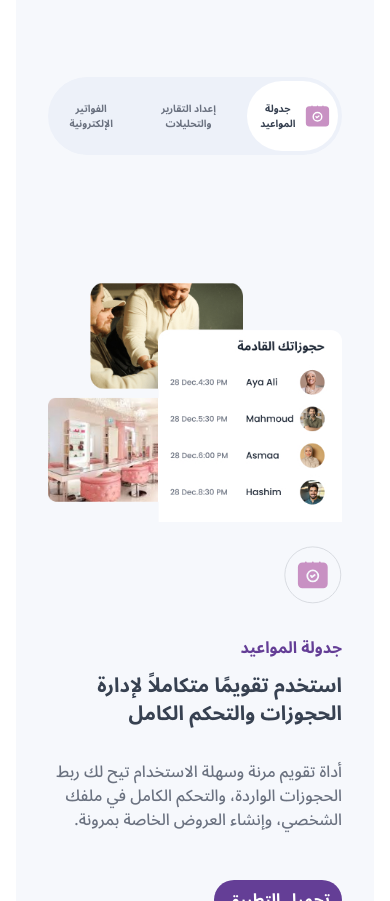
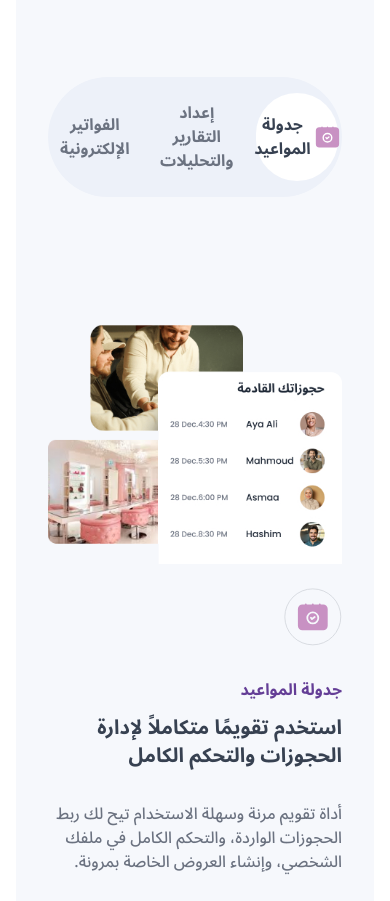
Before and after one commit to MaElsawy/Kadi-saloon, a website: page index.html in a window 390 px wide. Shown: the part 4879-5780 px from the top of the page. Drawn offline with Linux system fonts and the light colour scheme; a web font is replaced by a local one.

Commit message:
text-[8px]

```diff
--- a/index.html
+++ b/index.html
@@ -186,19 +186,19 @@
                 <div>
                     <button id="Table-btn" onclick="showTable()" class="flex justify-center items-center m-1 pb-5 pt-5 pr-2 pl-2 lg:m-3 lg:pr-10 lg:pl-10 bg-white rounded-full">
                         <img id="Booking_1" class="md:ml-2 ml-1" src="assets/imgs/Booking_1.svg" alt="">
-                        <p id="Table-p" class="text-[10px] md:text-base font-bold text-third">جدولة المواعيد</p>
+                        <p id="Table-p" class="text-[8px] sm:text-[10px] md:text-base font-bold text-third">جدولة المواعيد</p>
                     </button>
                 </div>
                 <div>
                     <button id="Report-btn" onclick="showReport()" class="flex justify-center items-center m-1 pb-5 pt-5 pr-2 pl-2 lg:m-3 lg:pr-10 lg:pl-10 rounded-full">
                         <img id="Booking_2" class="md:ml-2 ml-1 hidden" src="assets/imgs/Booking_2.svg" alt="">
-                        <p id="Report-p" class="text-[10px] md:text-base font-bold text-tenth">إعداد التقارير والتحليلات</p>
+                        <p id="Report-p" class="text-[8px] sm:text-[10px] md:text-base font-bold text-tenth">إعداد التقارير والتحليلات</p>
                     </button>
                 </div>
                 <div>
                     <button id="Invoice-btn" onclick="showInvoice()" class="flex justify-center items-center m-1 pb-5 pt-5 pr-2 pl-2 lg:m-3 lg:pr-10 lg:pl-10 rounded-full">
                         <img id="Booking_3" class="md:ml-2 ml-1 hidden" src="assets/imgs/Booking_3.svg" alt="">
-                        <p id="Invoice-p" class="text-[10px] md:text-base font-bold text-tenth">الفواتير الإلكترونية</p>
+                        <p id="Invoice-p" class="text-[8px] sm:text-[10px] md:text-base font-bold text-tenth">الفواتير الإلكترونية</p>
                     </button>
                 </div>
             </div>
```
